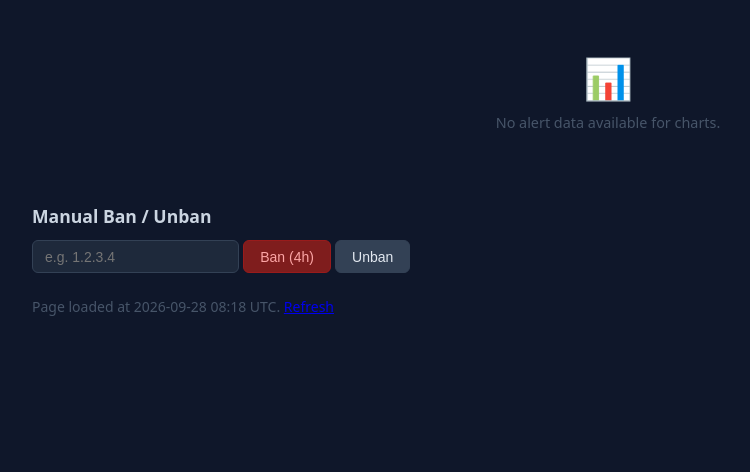
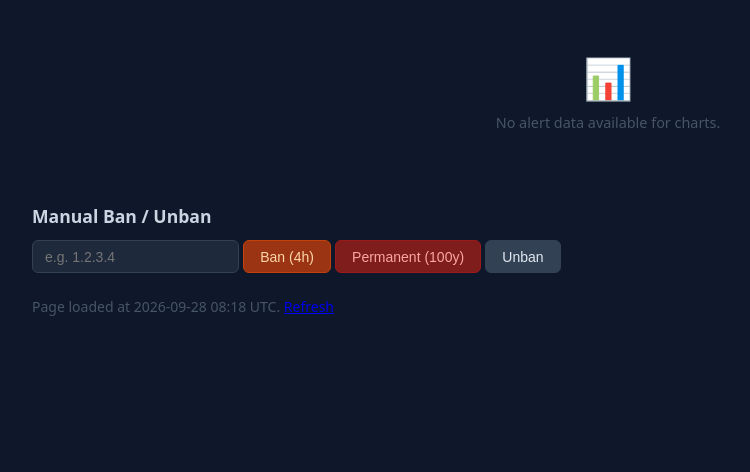
Before and after one commit to geerison/crowdsec-gui, a Flask app: page / in a window 1280 px wide. Shown: the part 269-741 px from the top of the page, without its empty margins (32-782 px from the left). Run offline with Flask 3, Linux system fonts and the light colour scheme; data that the repository does not hold is empty.

Commit message:
feat: add reversible permanent ban control
Co-authored-by: Copilot App <223556219+Copilot@users.noreply.github.com>

```diff
--- a/ui/app.py
+++ b/ui/app.py
@@ -201,6 +201,22 @@ def ban():
     return redirect(url_for("decisions"))
 
 
+@app.route("/ban/permanent", methods=["POST"])
+def permanent_ban():
+    ip = request.form.get("ip", "").strip()
+    if not ip or not VALID_IP_RE.match(ip):
+        flash(f"Invalid IP address: {ip}", "error")
+        return redirect(url_for("decisions"))
+
+    result, err = helper_post("/ban/permanent", {"ip": ip})
+    if err:
+        flash(f"Permanent ban failed: {err}", "error")
+    else:
+        flash(f"Banned {ip} for 100 years. Unban it to revoke the decision.", "success")
+
+    return redirect(url_for("decisions"))
+
+
 @app.route("/alerts")
 def alerts():
     filter_ip = request.args.get("ip", "").strip()
--- a/ui/static/style.css
+++ b/ui/static/style.css
@@ -145,6 +145,8 @@ code { font-family: monospace; font-size: 0.85em; color: #7dd3fc; }
   white-space: nowrap;
 }
 .btn:hover { background: #475569; }
+.btn-warning { background: #9a3412; border-color: #c2410c; color: #fed7aa; }
+.btn-warning:hover { background: #c2410c; }
 .btn-danger { background: #7f1d1d; border-color: #991b1b; color: #fca5a5; }
 .btn-danger:hover { background: #991b1b; }
 .btn-secondary { background: #1e293b; }
--- a/ui/templates/dashboard.html
+++ b/ui/templates/dashboard.html
@@ -68,8 +68,10 @@
   <h2>Manual Ban / Unban</h2>
   <form method="post" onsubmit="return confirm(this.dataset.confirmMessage || 'Perform this action?')">
     <input type="text" name="ip" placeholder="e.g. 1.2.3.4" required pattern="[0-9a-fA-F.:\\/]+" class="text-input">
-    <button type="submit" formaction="{{ url_for('ban') }}" class="btn btn-danger"
+    <button type="submit" formaction="{{ url_for('ban') }}" class="btn btn-warning"
             onclick="this.form.dataset.confirmMessage = 'Ban this IP for 4 hours?'">Ban (4h)</button>
+    <button type="submit" formaction="{{ url_for('permanent_ban') }}" class="btn btn-danger"
+            onclick="this.form.dataset.confirmMessage = 'Ban this IP for 100 years? Unban it to revoke the decision.'">Permanent (100y)</button>
     <button type="submit" formaction="{{ url_for('unban') }}" class="btn"
             onclick="this.form.dataset.confirmMessage = 'Unban this IP?'">Unban</button>
   </form>
--- a/ui/templates/decisions.html
+++ b/ui/templates/decisions.html
@@ -92,8 +92,10 @@
   <h2>Manual Ban / Unban</h2>
   <form method="post" onsubmit="return confirm(this.dataset.confirmMessage || 'Perform this action?')">
     <input type="text" name="ip" placeholder="e.g. 1.2.3.4" required pattern="[0-9a-fA-F.:\\/]+" class="text-input">
-    <button type="submit" formaction="{{ url_for('ban') }}" class="btn btn-danger"
+    <button type="submit" formaction="{{ url_for('ban') }}" class="btn btn-warning"
             onclick="this.form.dataset.confirmMessage = 'Ban this IP for 4 hours?'">Ban (4h)</button>
+    <button type="submit" formaction="{{ url_for('permanent_ban') }}" class="btn btn-danger"
+            onclick="this.form.dataset.confirmMessage = 'Ban this IP for 100 years? Unban it to revoke the decision.'">Permanent (100y)</button>
     <button type="submit" formaction="{{ url_for('unban') }}" class="btn"
             onclick="this.form.dataset.confirmMessage = 'Unban this IP?'">Unban</button>
   </form>
```
Also changed, not shown: deploy/PRODUCTION-CHECKLIST.md (+1 -1 lines), helper/helper.py (+14 -5 lines), README.md, 2 other files.
